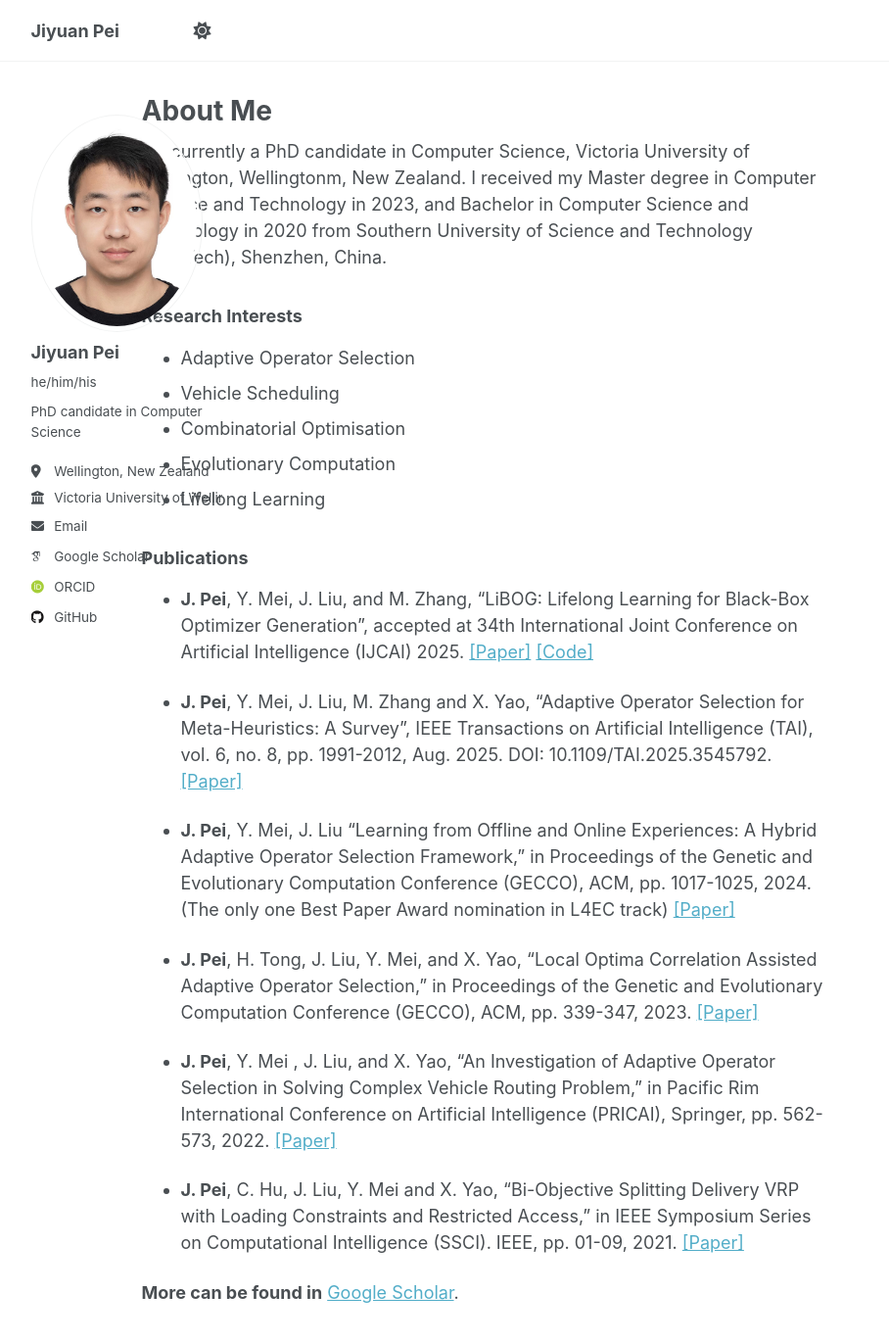
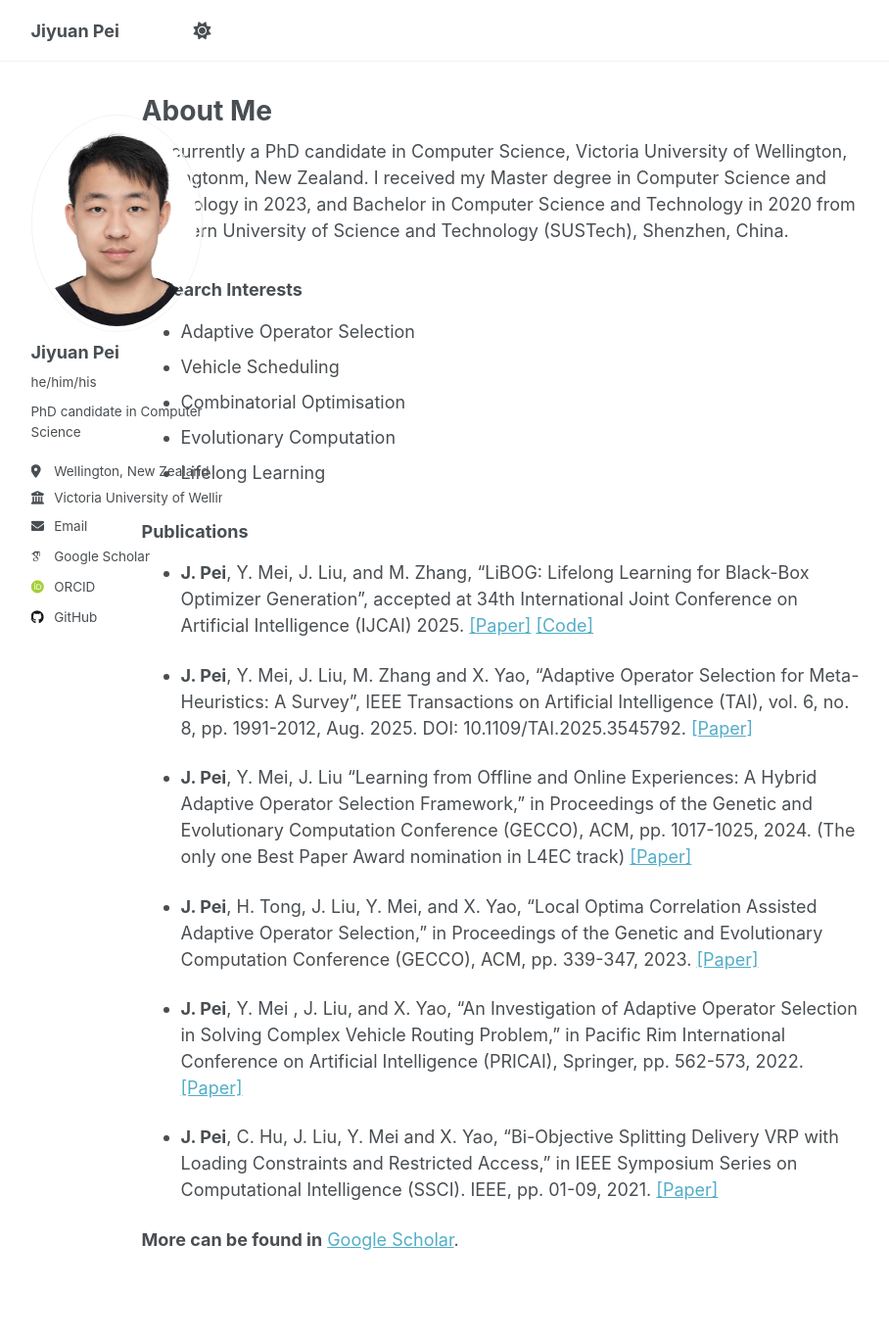
Before and after one commit to PeiJY/PeiJY.github.io, a Jekyll site: the page built from _pages/about.md, in a window 1280 px wide and 1400 px high. Shown: the top 1369 px of the window at 98% size, without its empty margins (164-1072 px from the left). Built offline with Jekyll 4.4.1, drawn with Linux system fonts in a browser that asks for light colours; some web fonts are replaced; a script that is not in the unit is left out.

Commit message:
change page width

```diff
--- a/_sass/layout/_page.scss
+++ b/_sass/layout/_page.scss
@@ -20,7 +20,7 @@
   @include breakpoint($large) {
     @include span(11 of 12 last);
     @include prefix(0.5 of 12);
-    @include suffix(1 of 12);
+    @include suffix(0.5 of 12);
   }
 
   .page__inner-wrap {
```
